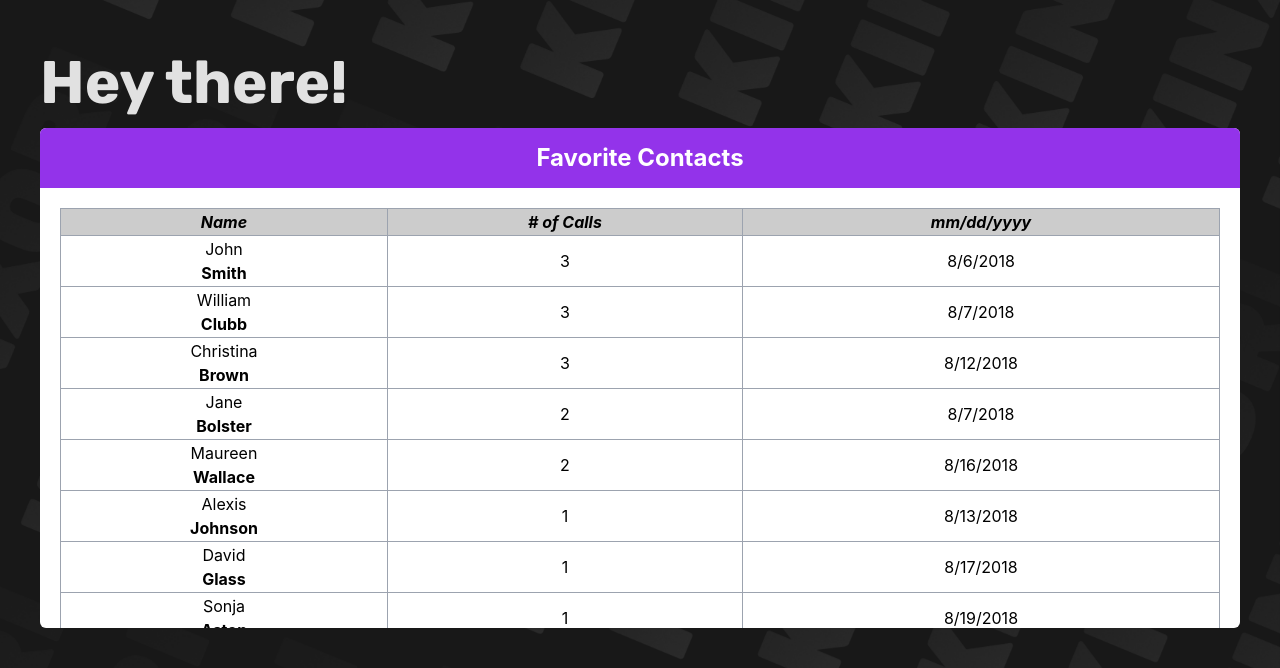
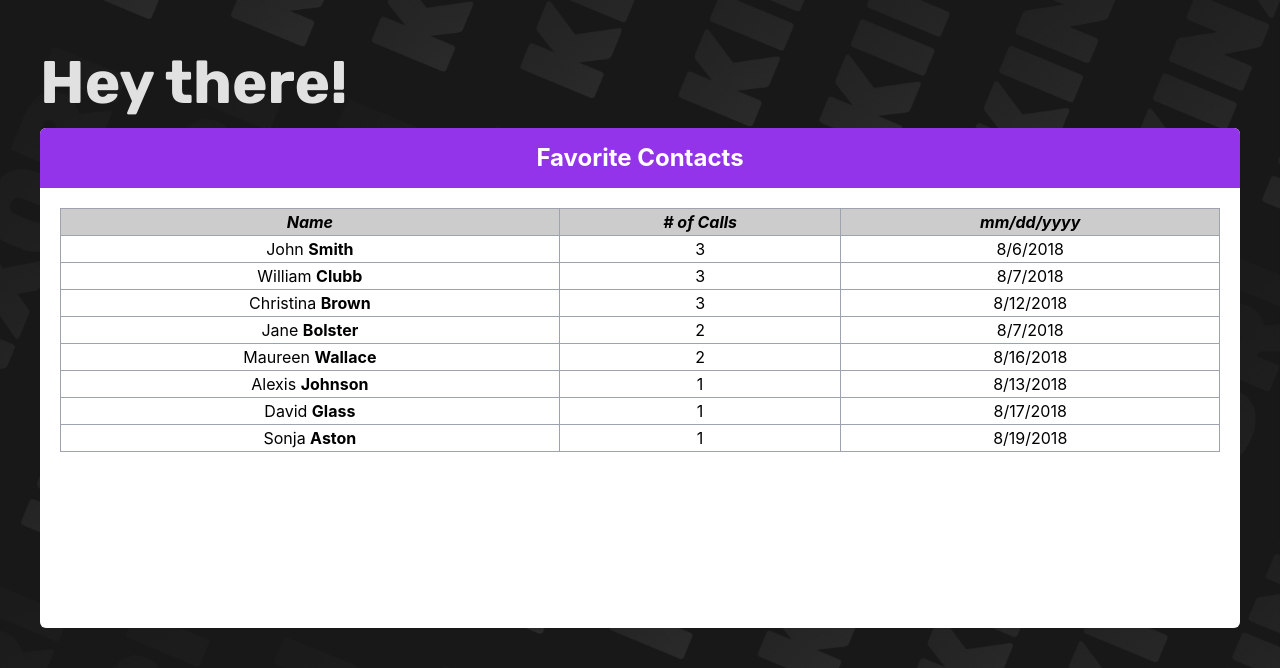
Before and after one commit to kinxori/technical-test-2, a React (Vite) app: page / in a window 1280 px wide. Shown: the part 258-926 px from the top of the page. Built offline with nearby package versions, Linux system fonts and the light colour scheme.

Commit message:
updating table name structure

```diff
--- a/src/components/UserFilter.jsx
+++ b/src/components/UserFilter.jsx
@@ -36,7 +36,7 @@ export default function UserFilterComponent() {
         <h1 className="text-[24px] text-white font-bold ">Favorite Contacts</h1>
       </div>
       <div className="border-box p-5 overflow-auto grid grid-flow-row">
-        <table className="w-full border-gray-400 border-[1px] text-black ">
+        <table className="w-full border-gray-400 border-[1px] text-black border-collapse ">
           <tr className="text-center bg-black/20">
             <th className=" border-gray-400 border-[1px]">
               <i>Name</i>
@@ -50,9 +50,10 @@ export default function UserFilterComponent() {
           </tr>
           {filteredData.map((item) => (
             <tr key={item.phoneNumber + item.called} className="text-center">
-              <td className="border-gray-400 border-[1px]">
-                <h3>{item.firstName}</h3>
-                <h3 className="font-bold">{item.lastName}</h3>
+              <td className="border-gray-400 border-[1px] ">
+                <h3>
+                  {item.firstName} <span className="font-bold">{item.lastName}</span>
+                </h3>
               </td>
               <td className="border-gray-400 border-[1px] ">{item.numberOfCalls}</td>
               <td className="border-gray-400 border-[1px]">
```
